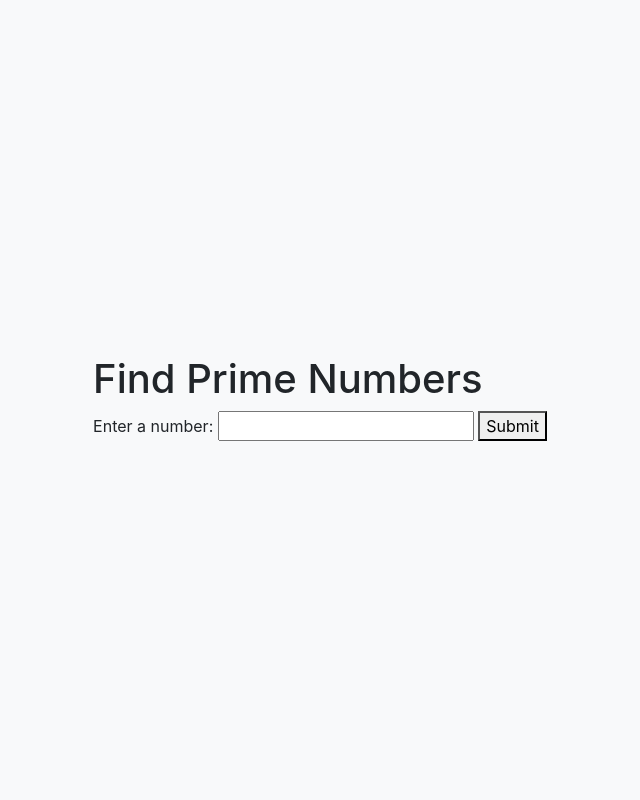
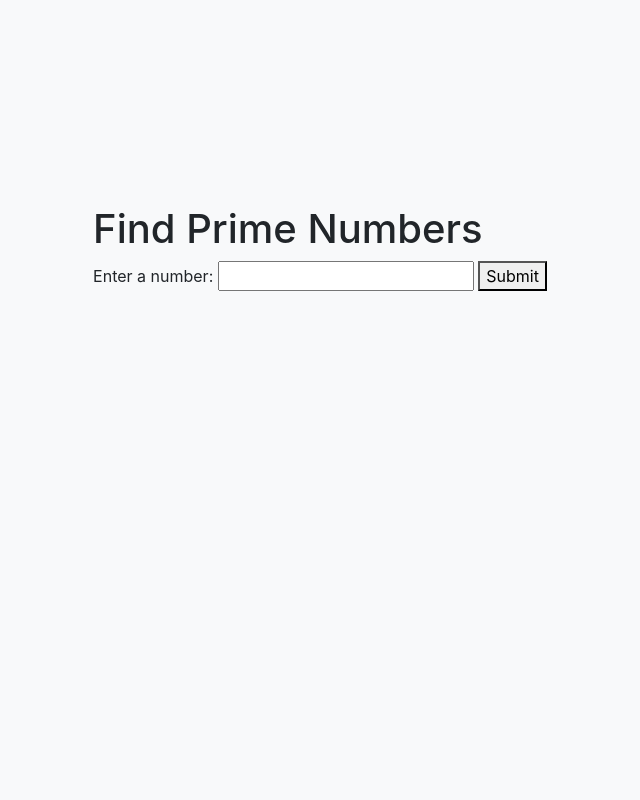
Before and after one commit to codewithmanuu/prime-number-fetcher, a Django app: page / in a window 1280 px wide. Shown: the whole page, without its empty margins (320-960 px from the left). Run offline with Django 4.2, Linux system fonts and the light colour scheme; parts of the project's set-up code (start-up, migrations or seed data) failed here and were passed over; some libraries are stand-ins or nearby versions.

Commit message:
updated css

```diff
--- a/static/css/index.css
+++ b/static/css/index.css
@@ -9,19 +9,9 @@ body {
     padding: 15px;
     border-radius: 5px;
 }
-.response-success {
-    background-color: #d4edda;
-    color: #155724;
-    border: 1px solid #c3e6cb;
-}
-.response-error {
-    background-color: #f8d7da;
-    color: #721c24;
-    border: 1px solid #f5c6cb;
-}
-body {
+.main-container {
     background-color: #f8f9fa;
-    height: 100vh;
+    height: 500px;
     display: flex;
     align-items: center;
     justify-content: center;
--- a/static/js/index.js
+++ b/static/js/index.js
@@ -13,7 +13,7 @@ $(document).ready(function() {
             data: formData,
             dataType: 'json',
             success: function(response) {
-                $('#response').removeClass('alert-danger').addClass('alert alert-success').html('<strong>Success:</strong> ' + response.success).fadeIn();
+                $('#response').removeClass('alert-danger').addClass('alert alert-success').html('<strong>Success:</strong><br> ' + response.success).fadeIn();
                 $('#input_number').val('');
             },
             error: function(xhr) {
@@ -23,7 +23,7 @@ $(document).ready(function() {
                     errorHtml += '<li>' + value + '</li>';
                 });
                 errorHtml += '</ul>';
-                $('#response').removeClass('alert-success').addClass('alert alert-danger').html('<strong>Error:</strong> <ul>' + errorHtml + '</ul>').fadeIn();
+                $('#response').removeClass('alert-success').addClass('alert alert-danger').html(errorHtml).fadeIn();
                 $('#input_number').val('');
             }
         });
--- a/templates/index.html
+++ b/templates/index.html
@@ -8,31 +8,11 @@
     <link rel="stylesheet" href="https://stackpath.bootstrapcdn.com/bootstrap/4.5.2/css/bootstrap.min.css">
     <script src="https://code.jquery.com/jquery-3.6.0.min.js"></script>
     <script src="{% static 'js/index.js' %}"></script>
-    <!-- <link href="{% static 'css/index.css' %}" rel="stylesheet" type="text/css"/> -->
+    <link href="{% static 'css/index.css' %}" rel="stylesheet" type="text/css"/>
 </head>
 <body>
-    <style>
-        body {
-    background-color: #f8f9fa;
-}
-.container {
-    margin-top: 50px;
-}
-.response {
-    margin-top: 20px;
-    padding: 15px;
-    border-radius: 5px;
-}
-body {
-    background-color: #f8f9fa;
-    height: 100vh;
-    display: flex;
-    align-items: center;
-    justify-content: center;
-    margin: 0;
-}
-    </style>
     <div class="main-container">
+        <div>
         <h1>Find Prime Numbers</h1>
         <form id="prime-form">
             {% csrf_token %}
@@ -41,9 +21,10 @@ body {
             <button type="submit">Submit</button>
         </form>
 
-        <div id="response">
+        <div id="response" style="display: flex; align-items: center; max-width: 400px; max-height: 100px; overflow: auto;">
             <!-- The prime numbers will be displayed here -->
         </div>
     </div>
+    </div>
 </body>
 </html>
```
